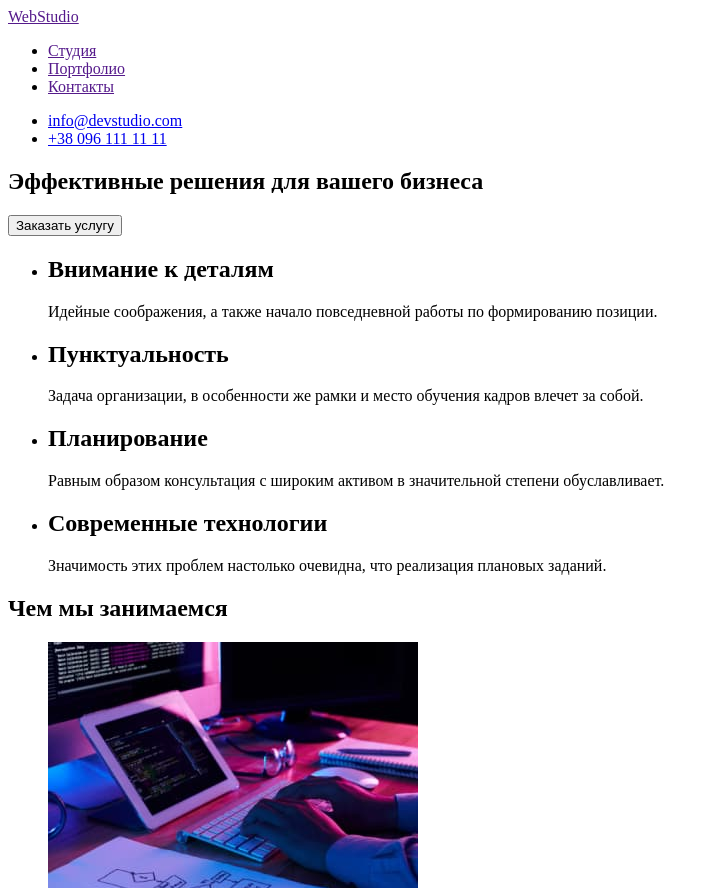
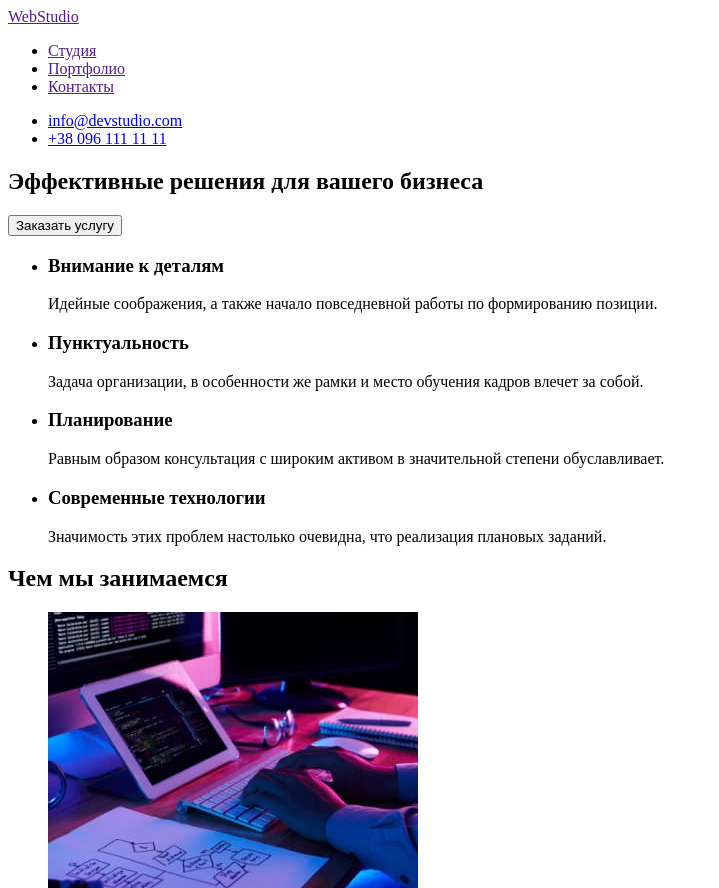
Before and after one commit to valeriyarv07/goit-markup-hw-01, a plain HTML site: page index.html in a window 1280 px wide. Shown: the top 888 px of the page, without its empty margins (0-719 px from the left). Drawn offline with Linux system fonts and the light colour scheme.

Commit message:
прибрано зайві div та добавлено h2

```diff
--- a/index.html
+++ b/index.html
@@ -22,28 +22,27 @@
     </ul>
   </header>
   <main>
-    <div>
-        <section>
-            <h1>Эффективные решения для вашего бизнеса</h1>
-            <button type="button">Заказать услугу</button>
-        </section>
-    </div>
     <section>
+        <h1>Эффективные решения для вашего бизнеса</h1>
+        <button type="button">Заказать услугу</button>
+    </section>
+    <section>
+        <h2 hidden>Особенности</h2>
         <ul>
             <li>
-                <h2>Внимание к деталям</h2>
+                <h3>Внимание к деталям</h3>
                 <p>Идейные соображения, а также начало повседневной работы по формированию позиции.</p>
             </li>
             <li>
-                <h2>Пунктуальность</h2>
+                <h3>Пунктуальность</h3>
                 <p>Задача организации, в особенности же рамки и место обучения кадров влечет за собой.</p>
             </li>
             <li>
-                <h2>Планирование</h2>
+                <h3>Планирование</h3>
                 <p>Равным образом консультация с широким активом в значительной степени обуславливает.</p>
             </li>
             <li>
-                <h2>Современные технологии</h2>
+                <h3>Современные технологии</h3>
                 <p>Значимость этих проблем настолько очевидна, что реализация плановых заданий.</p>
             </li>
         </ul>
```
Also changed, not shown: .prettierrc.json (added).
